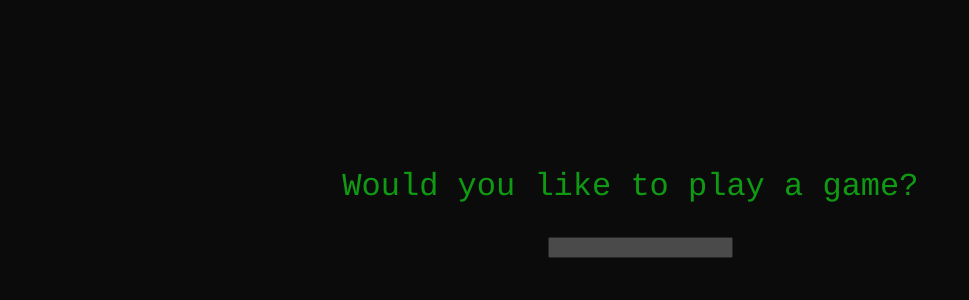
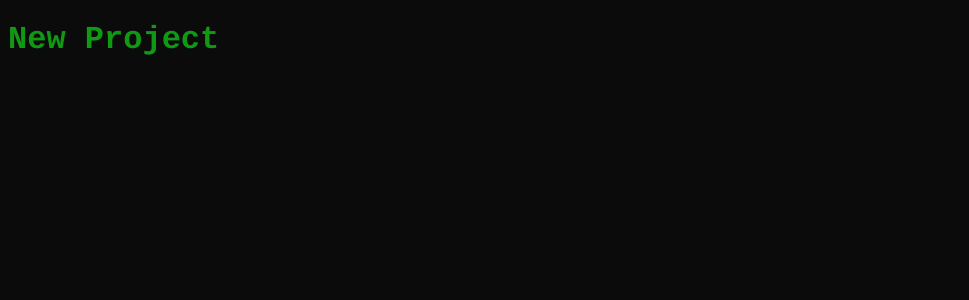
Before and after one commit to isaiahbrashears/isaiahbrashears.github.io, a React app: page / in a window 1280 px wide. Shown: the top 300 px of the page, without its empty margins (0-969 px from the left). Built offline with nearby package versions, Linux system fonts and the light colour scheme.

Commit message:
removed beck wizard from display

```diff
--- a/src/components/App.js
+++ b/src/components/App.js
@@ -1,11 +1,10 @@
 import React from 'react';
 import '../assets/styles/main.scss';
-import BeckWizard from './BeckWizard';
 
 const App = () => {
   return (
-    <div className="wizard-container" >
-      <BeckWizard />
+    <div>
+      <h1>New Project</h1>
     </div>
   );
 };
--- a/src/index.html
+++ b/src/index.html
@@ -3,7 +3,7 @@
 <head>
   <meta charset="UTF-8">
   <meta name="viewport" content="width=device-width, initial-scale=1.0">
-  <title>Rebecca's Game</title>
+  <title>Zay Project</title>
 </head>
 <body>
   <div id="root"></div>
```
